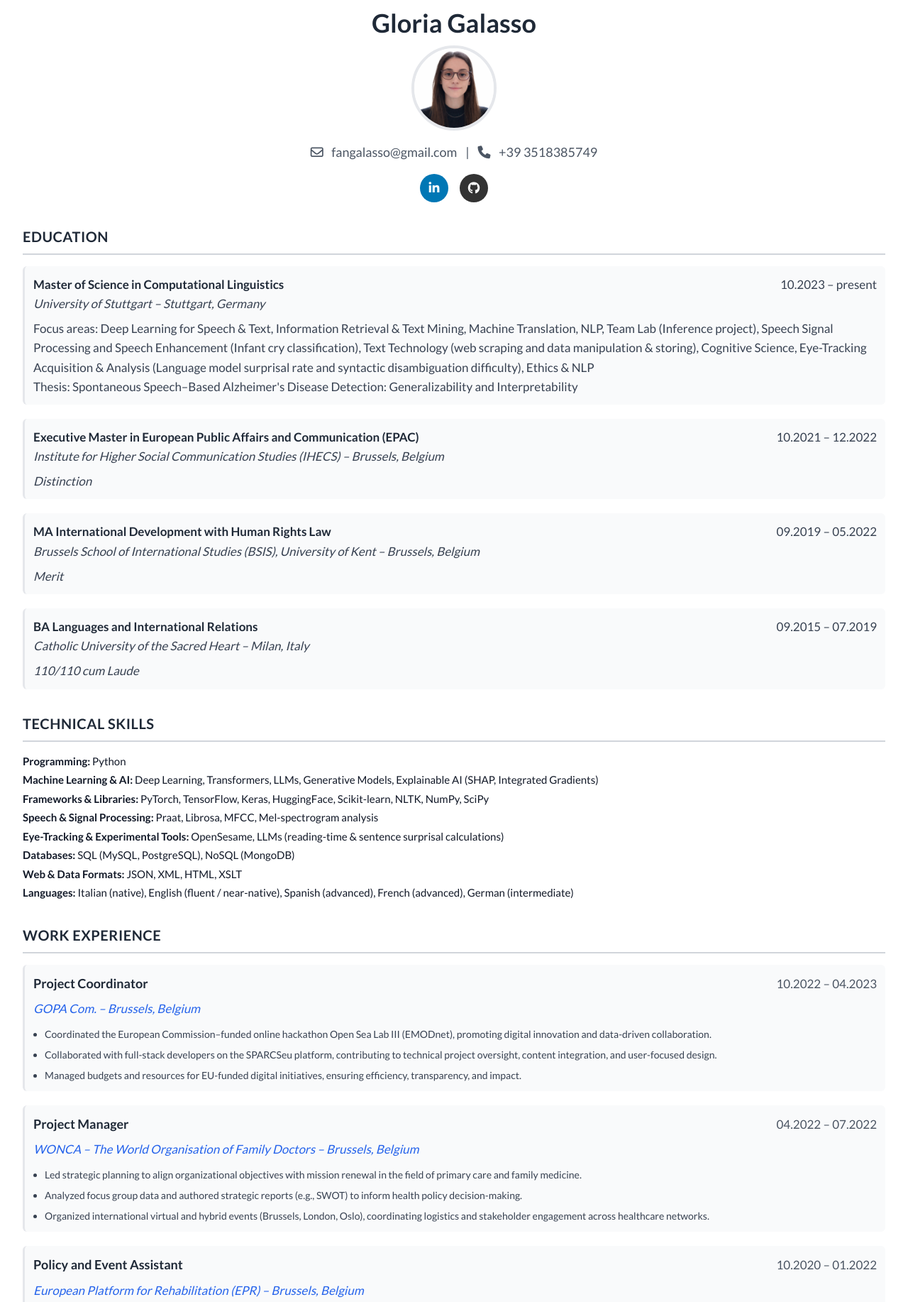
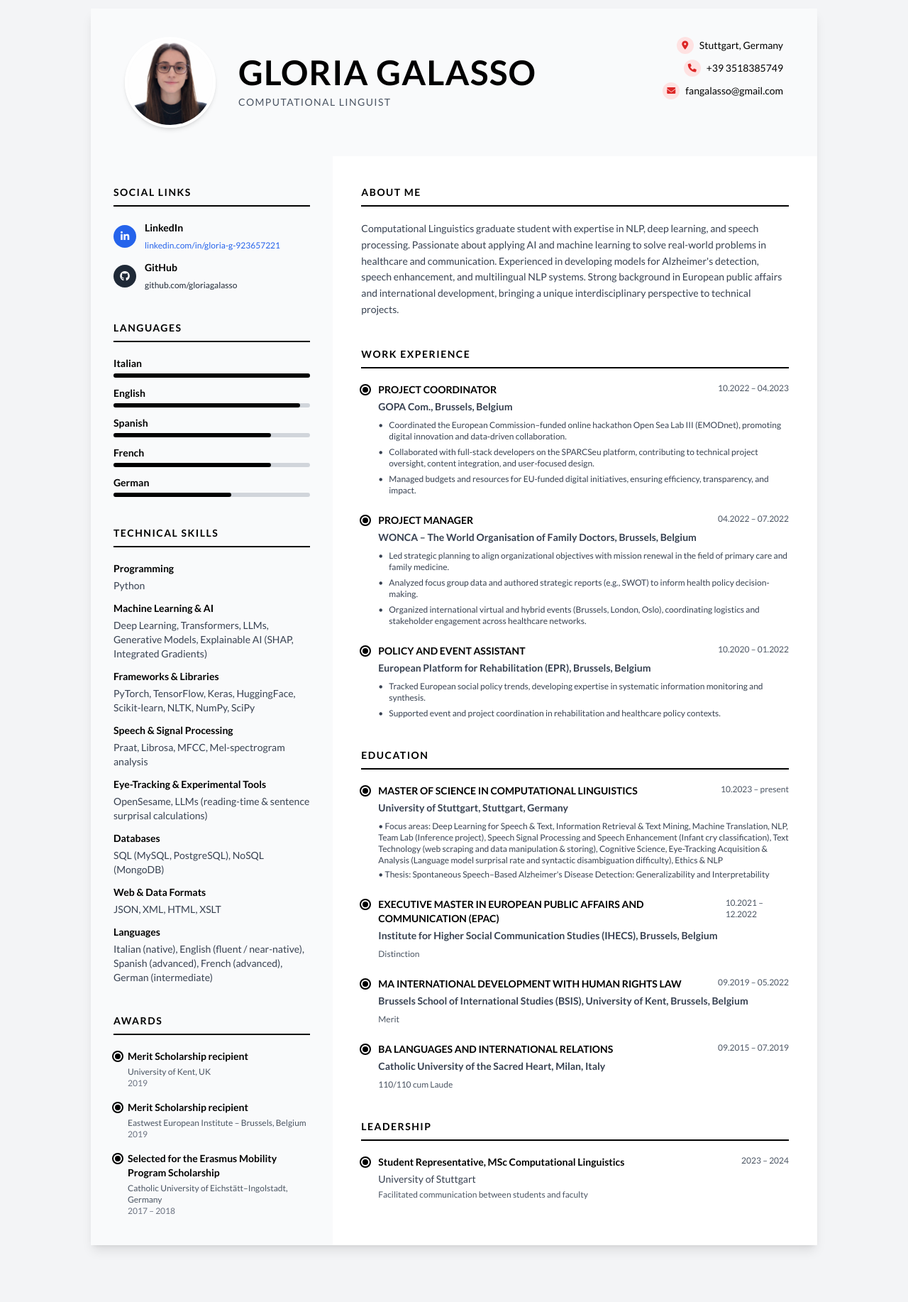
Before and after one commit to gloriagalasso/resume, a website: page index.html in a window 1280 px wide. Shown: the part 20-1854 px from the top of the page at 71% size. After the commit the page ends 1806 px from the top, so only its background shows below. Drawn offline with nearby package versions, Linux system fonts and the light colour scheme.

```diff
--- a/index.html
+++ b/index.html
@@ -7,216 +7,238 @@
     <title>Gloria Galasso - CV</title>
     <script src="https://cdn.tailwindcss.com"></script>
     <link rel="stylesheet" href="https://cdnjs.cloudflare.com/ajax/libs/font-awesome/6.0.0/css/all.min.css">
+    <link href="https://fonts.googleapis.com/css2?family=Lato:wght@300;400;700&display=swap" rel="stylesheet">
     <style>
-        body * {
+        body {
             font-family: 'Lato', sans-serif;
         }
 
         .section-title {
-            font-size: 20px;
+            font-size: 14px;
             font-weight: 700;
             text-transform: uppercase;
-            letter-spacing: 0.5px;
-            margin-bottom: 16px;
-            margin-top: 32px;
-            color: #1f2937;
+            letter-spacing: 1.5px;
+            border-bottom: 2px solid #000;
+            padding-bottom: 8px;
+            margin-bottom: 20px;
         }
 
-        .subsection-item {
-            margin-bottom: 20px;
-            padding: 12px;
-            border-left: 3px solid #e5e7eb;
-            background: #f9fafb;
-            border-radius: 6px;
-            transition: all 0.3s ease;
-        }
-
-        .subsection-item:hover {
-            border-left-color: #3b82f6;
-            background: #eff6ff;
-            transform: translateX(2px);
-        }
-
-        .subsection-item strong {
-            font-weight: 700;
-            color: #1f2937;
-        }
-
-        .text-content {
-            font-size: 17px;
-            line-height: 1.6;
-            color: #374151;
-        }
-
-        ul {
-            margin-top: 8px;
-            padding-left: 24px;
-        }
-
-        ul li {
-            margin-bottom: 6px;
-            font-size: 14px;
-            line-height: 1.5;
-        }
-
-        .social-icon {
-            display: inline-flex;
-            align-items: center;
-            justify-content: center;
-            width: 40px;
-            height: 40px;
+        .timeline-dot {
+            width: 12px;
+            height: 12px;
             border-radius: 50%;
-            transition: all 0.3s ease;
-            margin: 0 8px;
-            text-decoration: none;
-        }
-
-        .linkedin-icon {
-            background: #0077b5;
-            color: white;
-        }
-
-        .linkedin-icon:hover {
-            background: #005885;
-            transform: translateY(-2px);
-            box-shadow: 0 4px 12px rgba(0, 119, 181, 0.3);
-        }
-
-        .github-icon {
-            background: #333;
-            color: white;
-        }
-
-        .github-icon:hover {
-            background: #24292e;
-            transform: translateY(-2px);
-            box-shadow: 0 4px 12px rgba(51, 51, 51, 0.3);
-        }
-
-        .profile-img {
-            width: 120px;
-            height: 120px;
-            border-radius: 50%;
-            object-fit: cover;
-            border: 4px solid #e5e7eb;
-            transition: all 0.3s ease;
-        }
-
-        .profile-img:hover {
-            transform: scale(1.05);
-            border-color: #3b82f6;
+            background: #000;
+            border: 2px solid #fff;
+            box-shadow: 0 0 0 2px #000;
         }
     </style>
 </head>
 
-<body class="bg-white text-gray-900 text-content">
-    <div id="app" class="w-5/5 max-w-7xl mx-auto px-8 py-8">
-
-        <!-- Header -->
-        <header class="text-center mb-8">
-            <h1 class="text-4xl font-bold mb-3 text-gray-800">{{ summary.name }}</h1>
-            <img src="images/profile-2.jpg" alt="Gloria Galasso" class="profile-img mx-auto mb-4">
-            <div class="text-[18px] mb-4 text-gray-600">
-                <i class="far fa-envelope mr-2"></i> <a :href="'mailto:' + summary.email"
-                    class="hover:underline hover:text-blue-600">{{ summary.email }}</a>
-                <span class="mx-3">|</span>
-                <i class="fas fa-phone mr-2"></i> <a :href="'tel:' + summary.phone"
-                    class="hover:underline hover:text-blue-600">{{ summary.phone }}</a>
-            </div>
-            <div class="flex justify-center items-center">
-                <a :href="summary.linkedin" target="_blank" class="social-icon linkedin-icon" title="LinkedIn">
-                    <i class="fab fa-linkedin-in"></i>
-                </a>
-                <a :href="summary.github" target="_blank" class="social-icon github-icon" title="GitHub">
-                    <i class="fab fa-github"></i>
-                </a>
-            </div>
-        </header>
-
-        <!-- Education -->
-        <section id="education" class="mb-8">
-            <h2 class="section-title border-b-2 border-gray-300 pb-2">EDUCATION</h2>
-            <div v-for="edu in education" :key="edu.degree" class="subsection-item">
-                <div class="flex justify-between items-baseline">
-                    <div class="flex-1">
-                        <strong>{{ edu.degree }}</strong>
-                        <div class="text-content italic">{{ edu.school }} – {{ edu.location }}</div>
+<body class="bg-gray-100">
+    <div id="app" class="max-w-5xl mx-auto bg-white shadow-lg my-8">
+        <!-- Header Section -->
+        <div class="bg-gray-50 px-12 py-10">
+            <div class="flex items-start justify-between">
+                <div class="flex items-center gap-8">
+                    <img src="images/profile-2.jpg" alt="Profile"
+                        class="w-32 h-32 rounded-full object-cover border-4 border-white shadow-md">
+                    <div>
+                        <h1 class="text-5xl font-bold uppercase tracking-wide mb-2">{{ summary.name }}</h1>
+                        <p class="text-gray-600 uppercase tracking-widest text-sm">Computational Linguist</p>
                     </div>
-                    <div class="text-right text-content">{{ edu.time }}</div>
                 </div>
-                <div v-if="edu.details" class="text-content mt-2">
-                    <div v-for="(detail, index) in edu.details" :key="index">{{ detail }}</div>
-                </div>
-                <div v-if="edu.grade" class="text-content mt-2">
-                    <em>{{ edu.grade }}</em>
+                <div class="text-right space-y-2 text-sm">
+                    <div class="flex items-center justify-end gap-2">
+                        <span
+                            class="w-6 h-6 bg-red-100 rounded-full flex items-center justify-center text-red-600 text-xs">
+                            <i class="fas fa-map-marker-alt"></i>
+                        </span>
+                        <span>Stuttgart, Germany</span>
+                    </div>
+                    <div class="flex items-center justify-end gap-2">
+                        <span
+                            class="w-6 h-6 bg-red-100 rounded-full flex items-center justify-center text-red-600 text-xs">
+                            <i class="fas fa-phone"></i>
+                        </span>
+                        <span><a href="tel:{{ summary.phone }}">{{ summary.phone }}</a></span>
+                    </div>
+                    <div class="flex items-center justify-end gap-2">
+                        <span
+                            class="w-6 h-6 bg-red-100 rounded-full flex items-center justify-center text-red-600 text-xs">
+                            <i class="fas fa-envelope"></i>
+                        </span>
+                        <span><a href="mailto:{{ summary.email }}">{{ summary.email }}</a></span>
+                    </div>
                 </div>
             </div>
-        </section>
+        </div>
 
-        <!-- Technical Skills -->
-        <section id="technical-skills" class="mb-8">
-            <h2 class="section-title border-b-2 border-gray-300 pb-2">TECHNICAL SKILLS</h2>
-            <ul class="list-none pl-0">
-                <li v-for="(value, key) in technical_skills" :key="key" class="mb-1 text-[15px]">
-                    <strong>{{ key }}:</strong> {{ value }}
-                </li>
-            </ul>
-        </section>
+        <div class="grid grid-cols-12 gap-0">
+            <!-- Left Sidebar -->
+            <div class="col-span-4 bg-gray-50 px-8 py-10">
+                <!-- Links -->
+                <div class="mb-10">
+                    <h2 class="section-title">SOCIAL LINKS</h2>
+                    <div class="space-y-3 text-sm">
+                        <div class="flex items-center gap-3">
+                            <div class="w-8 h-8 bg-blue-600 rounded-full flex items-center justify-center">
+                                <i class="fab fa-linkedin-in text-white text-sm"></i>
+                            </div>
+                            <div>
+                                <p class="font-semibold mb-1">LinkedIn</p>
+                                <a href="https://www.linkedin.com/in/gloria-g-923657221/"
+                                    class="text-blue-600 hover:underline text-xs break-all">linkedin.com/in/gloria-g-923657221</a>
+                            </div>
+                        </div>
+                        <div class="flex items-center gap-3">
+                            <div class="w-8 h-8 bg-gray-800 rounded-full flex items-center justify-center">
+                                <i class="fab fa-github text-white text-sm"></i>
+                            </div>
+                            <div>
+                                <p class="font-semibold mb-1">GitHub</p>
+                                <a href="https://github.com/gloriagalasso"
+                                    class="text-gray-800 hover:underline text-xs">github.com/gloriagalasso</a>
+                            </div>
+                        </div>
+                    </div>
+                </div>
 
-        <!-- Work Experience -->
-        <section id="work-experience" class="mb-8">
-            <h2 class="section-title border-b-2 border-gray-300 pb-2">WORK EXPERIENCE</h2>
-            <div v-for="job in work_experience" :key="job.role + job.company" class="subsection-item">
-                <div class="flex justify-between items-baseline mb-2">
-                    <div class="flex-1">
-                        <strong class="text-lg">{{ job.role }}</strong>
+                <!-- Languages -->
+                <div class="mb-10">
+                    <h2 class="section-title">LANGUAGES</h2>
+                    <div class="space-y-3">
+                        <div v-for="(lang, index) in languages" :key="index">
+                            <p class="text-sm font-semibold mb-1">{{ lang.name }}</p>
+                            <div class="w-full bg-gray-300 h-1.5 rounded">
+                                <div class="bg-black h-1.5 rounded" :style="{width: lang.level + '%'}"></div>
+                            </div>
+                        </div>
                     </div>
-                    <div class="text-right text-content font-medium text-gray-600">{{ job.time }}</div>
                 </div>
-                <div class="text-content italic text-blue-600 mb-3 font-medium">{{ job.company }} – {{ job.location }}
+
+                <!-- Technical Skills -->
+                <div class="mb-10">
+                    <h2 class="section-title">TECHNICAL SKILLS</h2>
+                    <div class="space-y-3 text-sm">
+                        <div v-for="(value, key) in technical_skills" :key="key">
+                            <p class="font-bold mb-1">{{ key }}</p>
+                            <p class="text-gray-700">{{ value }}</p>
+                        </div>
+                    </div>
                 </div>
-                <ul class="list-disc ml-4 space-y-2">
-                    <li v-for="(resp, index) in job.responsibilities" :key="index" class="text-gray-700">{{ resp }}</li>
-                </ul>
+
+                <!-- Awards -->
+                <div>
+                    <h2 class="section-title">AWARDS</h2>
+                    <div class="space-y-4">
+                        <div v-for="award in awards" :key="award.title" class="text-sm">
+                            <div class="flex items-start gap-2">
+                                <span class="timeline-dot mt-1 flex-shrink-0"></span>
+                                <div>
+                                    <p class="font-bold">{{ award.title.split('(')[0].trim() }}</p>
+                                    <p class="text-gray-600 text-xs mt-1">{{ award.institution }}</p>
+                                    <p class="text-gray-500 text-xs">{{ award.year }}</p>
+                                </div>
+                            </div>
+                        </div>
+                    </div>
+                </div>
             </div>
-        </section>
 
-        <!-- Awards and Competitions -->
-        <section id="awards" class="mb-8">
-            <h2 class="section-title border-b-2 border-gray-300 pb-2">AWARDS AND COMPETITIONS</h2>
-            <div v-for="award in awards" :key="award.title" class="subsection-item">
-                <div class="flex justify-between items-baseline">
-                    <div class="flex-1">
-                        <strong>{{ award.title }}</strong>
+            <!-- Right Main Content -->
+            <div class="col-span-8 px-10 py-10">
+                <!-- About Me -->
+                <div class="mb-10">
+                    <h2 class="section-title">ABOUT ME</h2>
+                    <p class="text-sm text-gray-700 leading-relaxed">
+                        Computational Linguistics graduate student with expertise in NLP, deep learning, and speech
+                        processing. Passionate about applying AI and machine learning to solve real-world problems in
+                        healthcare and communication. Experienced in developing models for Alzheimer's detection, speech
+                        enhancement, and multilingual NLP systems. Strong background in European public affairs and
+                        international development, bringing a unique interdisciplinary perspective to technical
+                        projects.
+                    </p>
+                </div>
+
+                <!-- Work Experience -->
+                <div class="mb-10">
+                    <h2 class="section-title">WORK EXPERIENCE</h2>
+                    <div class="space-y-6">
+                        <div v-for="job in work_experience" :key="job.role + job.company" class="relative pl-6">
+                            <span class="timeline-dot absolute left-0 top-1"></span>
+                            <div class="flex justify-between items-start mb-1">
+                                <h3 class="font-bold text-sm uppercase">{{ job.role }}</h3>
+                                <span class="text-xs text-gray-600">{{ job.time }}</span>
+                            </div>
+                            <p class="text-sm font-semibold text-gray-700 mb-2">{{ job.company }}, {{ job.location }}
+                            </p>
+                            <ul class="list-none space-y-1.5 text-xs text-gray-700">
+                                <li v-for="(resp, index) in job.responsibilities" :key="index" class="flex gap-2">
+                                    <span>•</span>
+                                    <span>{{ resp }}</span>
+                                </li>
+                            </ul>
+                        </div>
                     </div>
-                    <div class="text-right text-content">{{ award.year }}</div>
                 </div>
-                <div class="text-content italic">{{ award.institution }}</div>
+
+                <!-- Education -->
+                <div class="mb-10">
+                    <h2 class="section-title">EDUCATION</h2>
+                    <div class="space-y-6">
+                        <div v-for="edu in education" :key="edu.degree" class="relative pl-6">
+                            <span class="timeline-dot absolute left-0 top-1"></span>
+                            <div class="flex justify-between items-start mb-1">
+                                <h3 class="font-bold text-sm uppercase">{{ edu.degree }}</h3>
+                                <span class="text-xs text-gray-600">{{ edu.time }}</span>
+                            </div>
+                            <p class="text-sm font-semibold text-gray-700 mb-2">{{ edu.school }}, {{ edu.location }}</p>
+                            <p v-if="edu.grade" class="text-xs text-gray-600 mb-2">{{ edu.grade }}</p>
+                            <div v-if="edu.details" class="text-xs text-gray-700 space-y-1">
+                                <p v-for="(detail, index) in edu.details" :key="index">• {{ detail }}</p>
+                            </div>
+                        </div>
+                    </div>
+                </div>
+
+                <!-- Leadership -->
+                <div v-if="leadership && leadership.length > 0">
+                    <h2 class="section-title">LEADERSHIP</h2>
+                    <div class="space-y-4">
+                        <div v-for="item in leadership" :key="item.role" class="relative pl-6">
+                            <span class="timeline-dot absolute left-0 top-1"></span>
+                            <div class="flex justify-between items-start mb-1">
+                                <h3 class="font-bold text-sm">{{ item.role }}</h3>
+                                <span class="text-xs text-gray-600">{{ item.time }}</span>
+                            </div>
+                            <p class="text-sm text-gray-700">{{ item.institution }}</p>
+                            <p class="text-xs text-gray-600 mt-1">{{ item.description }}</p>
+                        </div>
+                    </div>
+                </div>
             </div>
-        </section>
-
-        <!-- Leadership -->
-        <section id="leadership" v-if="leadership && leadership.length > 0" class="mb-8">
-            <h2 class="section-title border-b-2 border-gray-300 pb-2">LEADERSHIP AND EXTRACURRICULAR EXPERIENCE</h2>
-            <div v-for="item in leadership" :key="item.role" class="subsection-item">
-                <div class="flex justify-between items-baseline">
-                    <div class="flex-1">
-                        <strong>{{ item.role }}</strong>
-                    </div>
-                    <div class="text-right text-content">{{ item.time }}</div>
-                </div>
-                <div class="text-content italic">{{ item.institution }} — {{ item.description }}</div>
-            </div>
-        </section>
-
+        </div>
     </div>
 
     <script src="https://cdn.jsdelivr.net/npm/vue@3/dist/vue.global.js"></script>
     <script>
-        const app = Vue.createApp({
+        const { createApp } = Vue;
+
+        createApp({
             data() {
                 return {
-                    summary: {},
+                    summary: {
+                        name: 'Gloria Galasso',
+                        email: 'fangalasso@gmail.com',
+                        phone: '+39 3518385749'
+                    },
+                    languages: [
+                        { name: "Italian", level: 100 },
+                        { name: "English", level: 95 },
+                        { name: "Spanish", level: 80 },
+                        { name: "French", level: 80 },
+                        { name: "German", level: 60 }
+                    ],
                     education: [],
                     technical_skills: {},
                     work_experience: [],
@@ -230,11 +252,7 @@
                 fetch('job.json')
                     .then(response => response.json())
                     .then(data => {
-                        this.summary = {
-                            ...data.summary,
-                            linkedin: 'https://www.linkedin.com/in/gloria-g-923657221/',
-                            github: 'https://github.com/gloriagalasso'
-                        };
+                        this.summary = data.summary || {};
                         this.education = data.education || [];
                         this.technical_skills = data.technical_skills || {};
                         this.work_experience = data.work_experience || [];
@@ -263,9 +281,7 @@
                     }
                 }
             }
-        });
-
-        app.mount('#app');
+        }).mount('#app');
     </script>
 </body>
 
--- a/package.json
+++ b/package.json
@@ -3,8 +3,10 @@
   "version": "1.0.0",
   "main": "index.js",
   "scripts": {
+    "generate:letter-pdf": "npx ts-node generate-letter.ts",
     "generate:pdf": "node generate-pdf.js",
-    "generate:letter-pdf": "npx ts-node generate-letter.ts"
+    "generate:pdf:index": "node generate-pdf.js index.html",
+    "generate:pdf:test": "node generate-pdf.js test.html"
   },
   "keywords": [],
   "author": "",
```
Also changed, not shown: generate-pdf.js (+37 -4 lines), test.html (added, +272 -0 lines), 2 other files.
